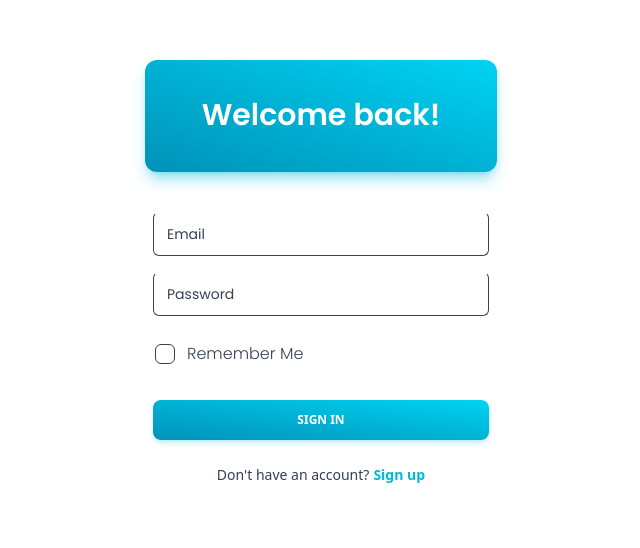
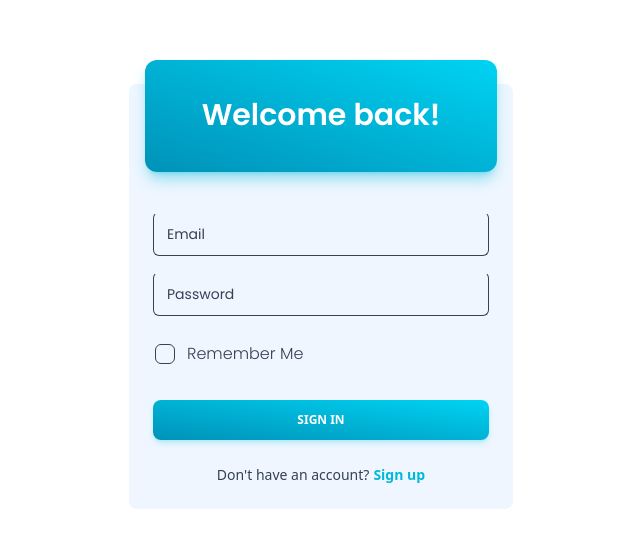
Before and after one commit to xtrphy/mind-mates-app, a Next.js app: page /login in a window 1280 px wide. Shown: the part 104-652 px from the top of the page, without its empty margins (319-959 px from the left). Built offline with nearby package versions, Linux system fonts and the light colour scheme.

Commit message:
style(auth): add background color to forms & create groupe routes

```diff
--- /dev/null
+++ b/src/app/(auth)/layout.tsx
@@ -0,0 +1,11 @@
+
+
+const AuthLayout = ({ children }: { children: React.ReactNode }) => {
+    return (
+        <div>
+            {children}
+        </div>
+    );
+};
+
+export default AuthLayout;
--- /dev/null
+++ b/src/app/(main)/layout.tsx
@@ -0,0 +1,16 @@
+import Header from "@/components/custom-components/Header";
+import "../globals.css";
+import SessionWrapper from "@/components/custom-components/SessionWrapper";
+
+export default function RootLayout({
+    children,
+}: Readonly<{
+    children: React.ReactNode;
+}>) {
+    return (
+        <>
+            <Header />
+            <SessionWrapper>{children}</SessionWrapper>
+        </>
+    );
+}
--- a/src/app/layout.tsx
+++ b/src/app/layout.tsx
@@ -23,7 +23,7 @@ export default function RootLayout({
             <body
                 className={`${poppins.className} antialiased`}
             >
-                <SessionWrapper>{children}</SessionWrapper>
+                {children}
             </body>
         </html>
     );
--- /dev/null
+++ b/src/components/custom-components/Header.tsx
@@ -0,0 +1,11 @@
+
+
+const Header = () => {
+    return (
+        <div>
+            Header
+        </div>
+    );
+};
+
+export default Header;
--- a/src/components/custom-components/LoginForm.tsx
+++ b/src/components/custom-components/LoginForm.tsx
@@ -28,7 +28,7 @@ const LoginForm = () => {
         <div className="flex justify-center items-center h-screen">
             <form
                 onSubmit={handleSubmit}
-                className="relative w-96 flex-col bg-clip-border bg-[#ffffff] text-gray-700"
+                className="relative w-96 flex-col bg-clip-border bg-blue-50 rounded-lg text-gray-700"
             >
                 <div
                     className="relative mx-4 -mt-6 mb-4 grid h-28 place-items-center overflow-hidden rounded-xl bg-gradient-to-tr from-cyan-600 to-cyan-400 bg-clip-border text-white shadow-lg shadow-cyan-500/40"
--- a/src/components/custom-components/RegisterForm.tsx
+++ b/src/components/custom-components/RegisterForm.tsx
@@ -38,7 +38,7 @@ const RegisterForm = () => {
         <div className="flex justify-center items-center h-screen">
             <form
                 onSubmit={handleSubmit(handleRegister)}
-                className="relative w-96 flex-col bg-clip-border bg-[#ffffff] text-gray-700"
+                className="relative w-96 flex-col bg-clip-border bg-blue-50 rounded-lg text-gray-700"
             >
                 <div
                     className="relative mx-4 -mt-6 mb-4 grid h-28 place-items-center overflow-hidden rounded-xl bg-gradient-to-tr from-cyan-600 to-cyan-400 bg-clip-border text-white shadow-lg shadow-cyan-500/40"
```
Also changed, not shown: src/app/(main)/page.tsx (renamed from src/app/page.tsx).
